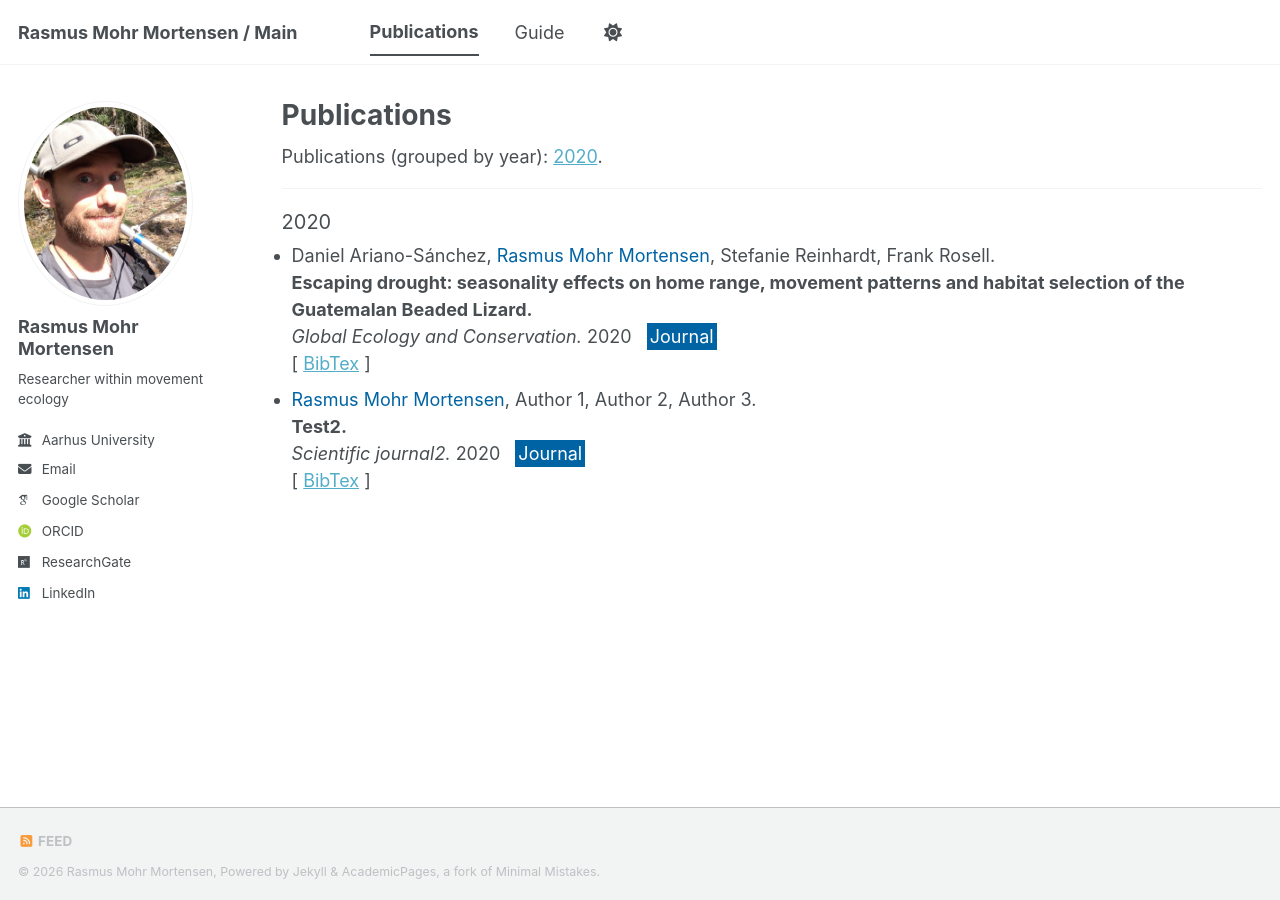
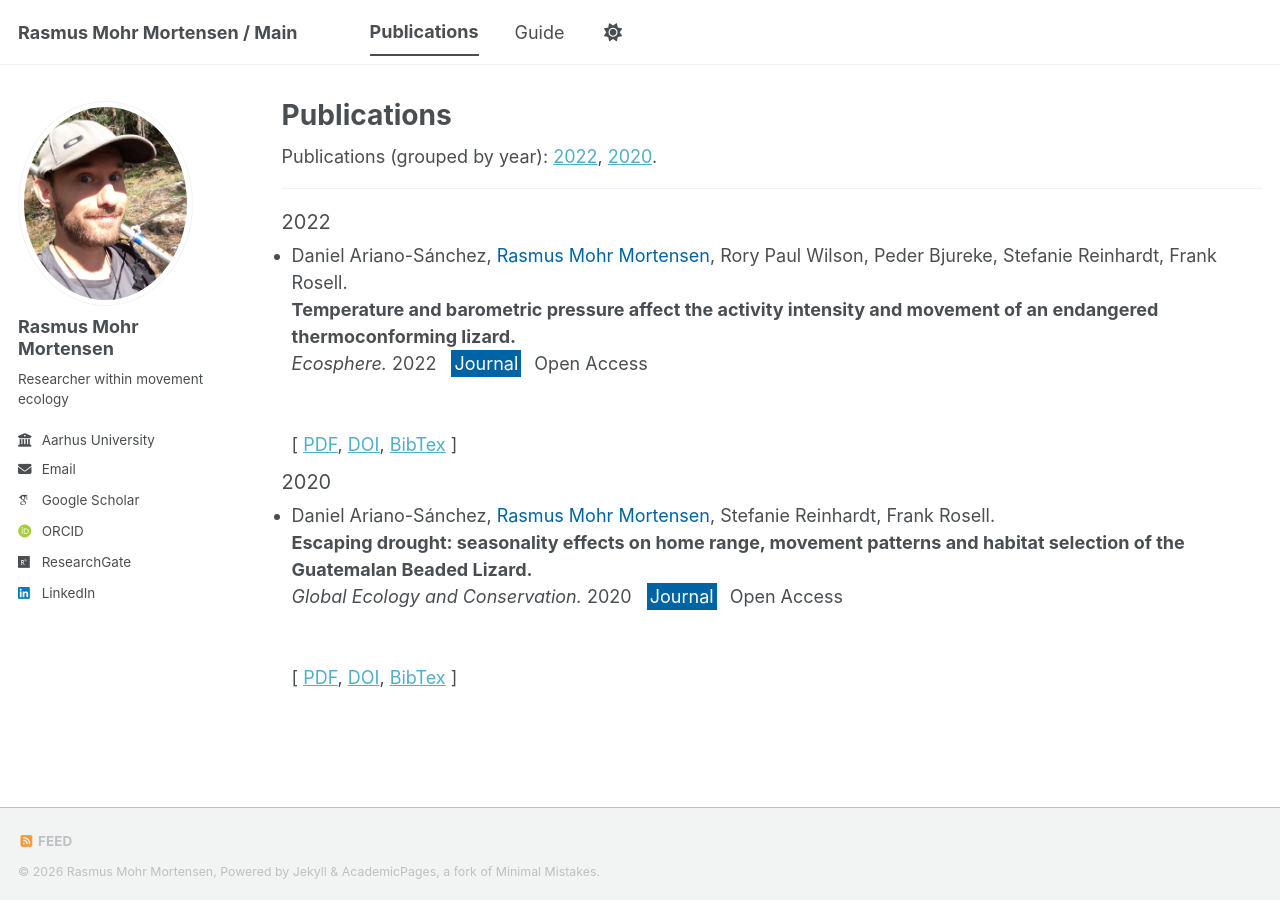
Before and after one commit to rasmusmohrmortensen/rasmusmohrmortensen.github.io, a Jekyll site: the page built from _pages/publications2.html, in a window 1280 px wide. Built offline with Jekyll 4.4.1, drawn with Linux system fonts in a browser that asks for light colours; some web fonts are replaced; a script bundle is joined from its source files by our own code; library files that are not in the unit come from our copies.

Commit message:
Update papers.yml

```diff
--- a/_data/bibere/papers.yml
+++ b/_data/bibere/papers.yml
@@ -1,21 +1,39 @@
 paper1:
+  type: "Journal"
   title: "Escaping drought: seasonality effects on home range, movement patterns and habitat selection of the Guatemalan Beaded Lizard"
   venue: "Global Ecology and Conservation"
+  year: 2020
   authors:
     - "Daniel Ariano-Sánchez"
     - "Rasmus Mohr Mortensen"
     - "Stefanie Reinhardt"
     - "Frank Rosell"
-  type: "Journal"
-  year: 2020
+  links:
+    - name: "PDF"
+#      link: "/files/paper.pdf"
+    - name: "DOI"
+      link: "https://doi.org/10.1016/j.gecco.2020.e01178"
+  note: ""
+  emphasis: ""
+  extraTags: "Open Access"
 
 paper2:
-  title: "Test2"
-  venue: "Scientific journal2"
+  type: "Journal"
+  title: "Temperature and barometric pressure affect the activity intensity and movement of an endangered thermoconforming lizard"
+  venue: "Ecosphere"
+  year: 2022
   authors:
+    - "Daniel Ariano-Sánchez"
     - "Rasmus Mohr Mortensen"
-    - "Author 1"
-    - "Author 2"
-    - "Author 3"
-  type: "Journal"
-  year: 2020
+    - "Rory Paul Wilson"
+    - "Peder Bjureke"
+    - "Stefanie Reinhardt"
+    - "Frank Rosell"
+  links:
+    - name: "PDF"
+#      link: "/files/paper.pdf"
+    - name: "DOI"
+      link: "https://doi.org/10.1002/ecs2.3990"
+  note: ""
+  emphasis: ""
+  extraTags: "Open Access"
```
